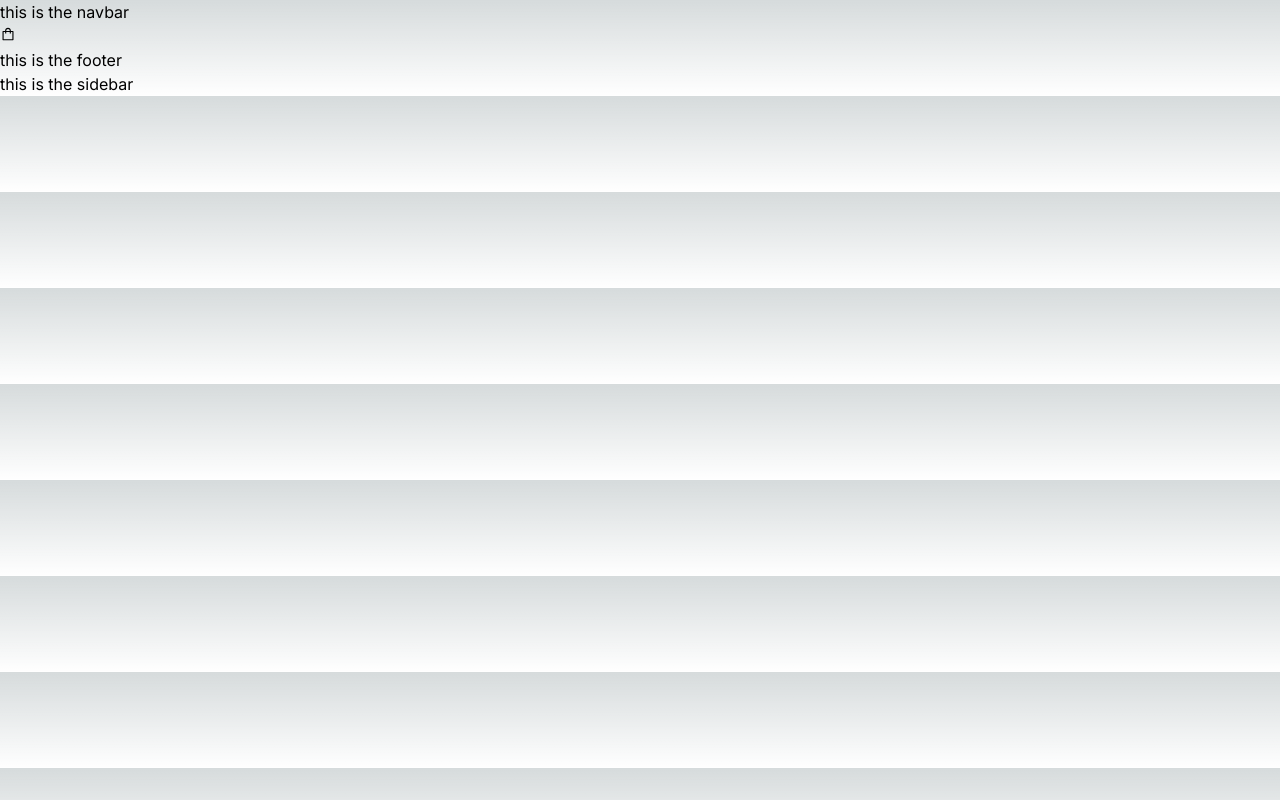
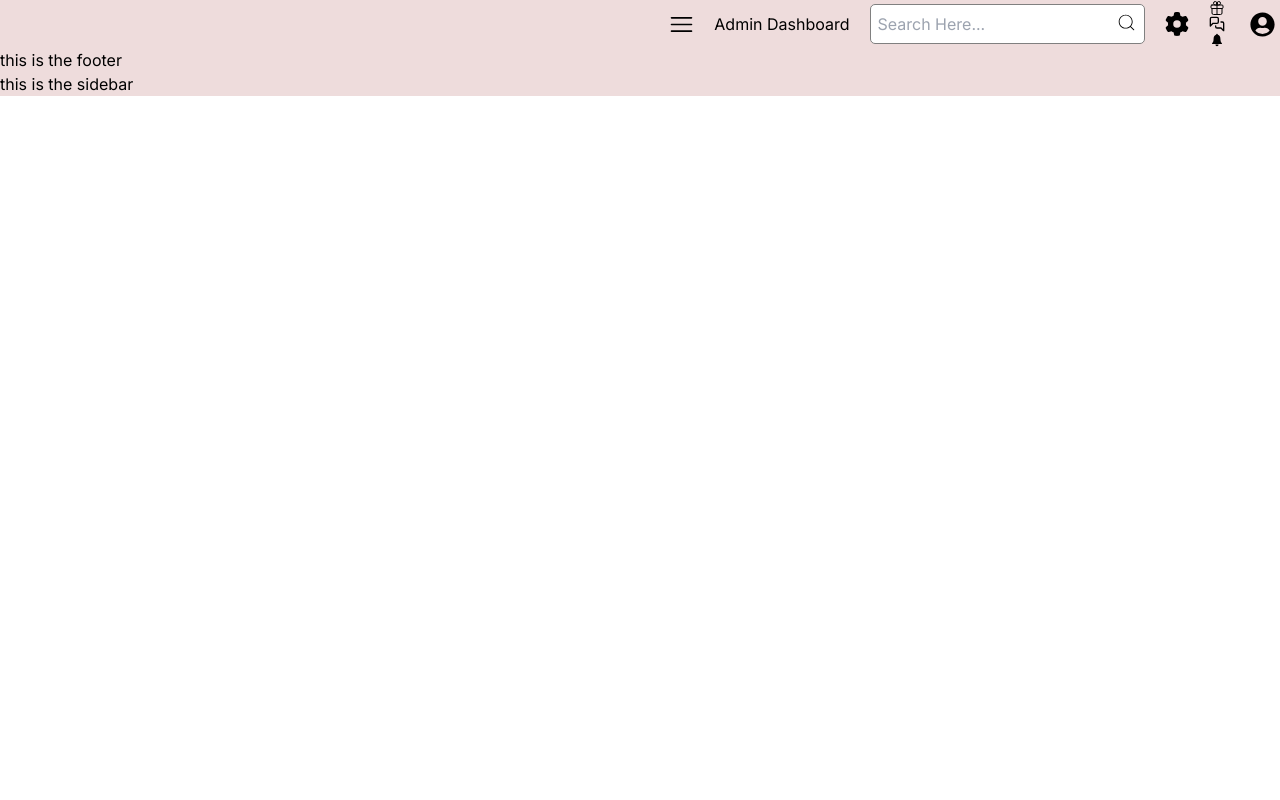
Before and after one commit to KeddyB/Admin-Dashboard, a Next.js app: page / in a window 1280 px wide. Built offline with nearby package versions, Linux system fonts and the light colour scheme.

Commit message:
this is the first commit of the day

```diff
--- a/components/Navbar.tsx
+++ b/components/Navbar.tsx
@@ -1,11 +1,28 @@
 import React from 'react'
-import { AiOutlineShopping } from 'react-icons/ai'
+
+import { FaUserCircle } from "react-icons/fa";
+import { RxHamburgerMenu } from "react-icons/rx";
+import { CiSearch } from "react-icons/ci";
+import { FaGear } from "react-icons/fa6";
+import { IoGiftOutline } from "react-icons/io5";
+import { LuMessagesSquare } from "react-icons/lu";
+import { IoIosNotifications } from "react-icons/io";
+
+import styles from './style.module.css'
 
 const Navbar = () => {
   return (
-    <div className='w-full justify-end'>
-        <p className="font">this is the navbar</p>
-        <button className="user"><AiOutlineShopping/></button>
+    <div className={styles.navBar}>
+        <RxHamburgerMenu fontSize={25}/>
+        <p className="font">Admin Dashboard</p>
+        <div className={styles.search}><input type="text" placeholder='Search Here...'/>&nbsp;<CiSearch fontSize={21} /></div>
+        <div><FaGear fontSize={24}/></div>
+        <div className={styles.icons}>
+          <IoGiftOutline />
+          <LuMessagesSquare />
+          <IoIosNotifications />
+        </div>
+        <div className={styles.user}><a href="/"><FaUserCircle fontSize={25}/></a></div>
     </div>
   )
 }
--- /dev/null
+++ b/components/style.module.css
@@ -0,0 +1,29 @@
+.navBar{
+    color: black;
+    background-color: rgb(238, 220, 220);
+    display: flex;
+    justify-content: end;
+    gap: 20px;
+    align-items: center;
+    align-content: space-between;
+}
+.user{
+    font-size: 20px;
+    padding: 5px;
+    border-radius: 10px;
+}
+.btn{
+    border: 1px solid black;
+}
+.search{
+    background-color: white;
+    width: full;
+    display: flex;
+    padding: 7px;
+    border: 1px solid grey;
+    border-radius: 5px;
+}
+.icon{
+    display: grid;
+    grid-template-columns: repeat(3, 1fr);
+}
--- a/src/app/globals.css
+++ b/src/app/globals.css
@@ -18,12 +18,7 @@
 
 body {
   color: rgb(var(--foreground-rgb));
-  background: linear-gradient(
-      to bottom,
-      transparent,
-      rgb(var(--background-end-rgb))
-    )
-    rgb(var(--background-start-rgb));
+  background: white;
 }
 
 @layer utilities {
--- a/src/app/page.tsx
+++ b/src/app/page.tsx
@@ -1,10 +1,11 @@
 import React from 'react'
 import { Navbar, Sidebar } from '../../components'
 import Footer from '../../components/Footer'
+import styles from './style.module.css'
 
 const page = () => {
   return (
-    <div>
+    <div className={styles.container}>
       <Navbar />
       <Footer />
       <Sidebar />
--- /dev/null
+++ b/src/app/style.module.css
@@ -0,0 +1,4 @@
+.container{
+    color: black;
+    background-color: rgb(238, 220, 220);
+}
```
